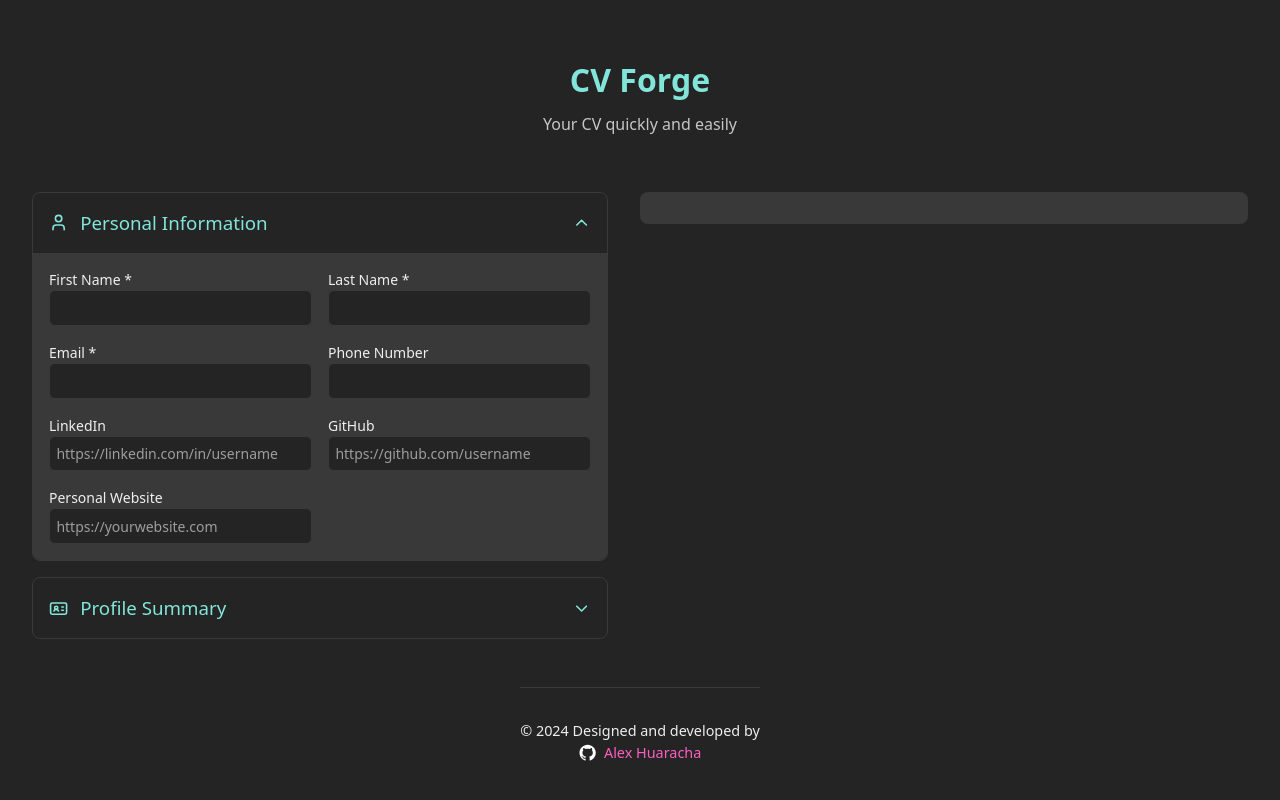
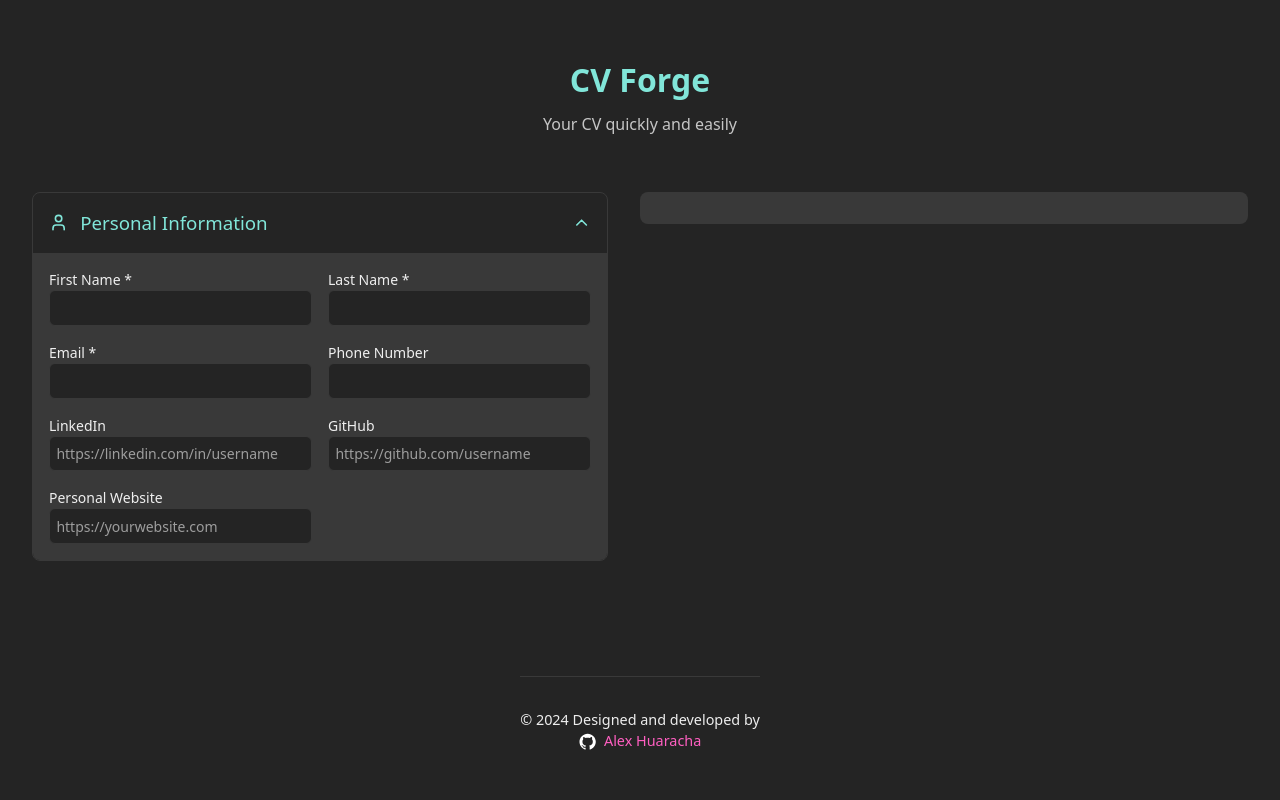
Before and after one commit to Alex-Huaracha/cv-forge, a React (Vite) app: page / in a window 1280 px wide. Shown: the top 800 px of the page. Built offline with nearby package versions, Linux system fonts and the light colour scheme.

Commit message:
refactor: remove ProfileSummary component and associated styles; update PersonalInfo to include autocomplete attributes

```diff
--- a/src/App.jsx
+++ b/src/App.jsx
@@ -1,6 +1,6 @@
 import { useState } from 'react';
 import './App.css';
-import { AccordionSection, PersonalInfo, ProfileSummary } from './components';
+import { AccordionSection, PersonalInfo } from './components';
 
 function App() {
   const [data, setData] = useState({
@@ -63,7 +63,7 @@ function App() {
       ...prevData,
       [section]: newData,
     }));
-    console.log(newData);
+    console.log(`Updated ${section}:`, newData);
   };
 
   return (
@@ -83,14 +83,9 @@ function App() {
           >
             <PersonalInfo
               data={data.personalInfo}
-              onChange={(data) => handleSectionUpdate('personalInfo', data)}
-            />
-          </AccordionSection>
-
-          <AccordionSection icon="summary" title="Profile Summary">
-            <ProfileSummary
-              data={data.profileSummary}
-              // onChange={(data) => updateData('profileSummary', data)}
+              onChange={(newData) =>
+                handleSectionUpdate('personalInfo', newData)
+              }
             />
           </AccordionSection>
         </div>
--- a/src/components/PersonalInfo/PersonalInfo.jsx
+++ b/src/components/PersonalInfo/PersonalInfo.jsx
@@ -39,6 +39,7 @@ export function PersonalInfo({ data, onChange }) {
             type="email"
             id="email"
             name="email"
+            autocomplete="email"
             value={data.email}
             onChange={handleInputChange}
             required
@@ -50,6 +51,7 @@ export function PersonalInfo({ data, onChange }) {
             type="tel"
             id="phone"
             name="phone"
+            autocomplete="tel"
             value={data.phone}
             onChange={handleInputChange}
           />
--- a/src/components/ProfileSummary/ProfileSummary.css
+++ /dev/null
@@ -1,49 +0,0 @@
-.profile-summary {
-  width: 100%;
-}
-
-.profile-summary label {
-  display: block;
-  margin-bottom: 0.5rem;
-  font-size: 0.9rem;
-}
-
-.profile-summary textarea {
-  width: 100%;
-  padding: 0.75rem;
-  border: 1px solid var(--bg-secondary);
-  border-radius: 0.375rem;
-  background: var(--bg-primary);
-  color: var(--text-color);
-  font-family: inherit;
-  line-height: 1.5;
-  resize: none;
-  min-height: 120px;
-  transition: border-color 0.2s ease, box-shadow 0.2s ease;
-}
-
-.profile-summary textarea:focus {
-  outline: none;
-  border-color: var(--text-button);
-  box-shadow: 0 0 0 2px rgba(129, 230, 217, 0.1);
-}
-
-.profile-summary textarea::placeholder {
-  color: var(--text-color);
-  opacity: 0.6;
-}
-
-/* Mobile adjustments */
-@media (max-width: 480px) {
-  .profile-summary textarea {
-    padding: 0.625rem;
-    font-size: 0.9rem;
-  }
-}
-
-/* Tablet and up */
-@media (min-width: 768px) {
-  .profile-summary textarea {
-    min-height: 140px;
-  }
-}
--- a/src/components/ProfileSummary/ProfileSummary.jsx
+++ /dev/null
@@ -1,23 +0,0 @@
-import './ProfileSummary.css';
-
-export function ProfileSummary({ data, onChange }) {
-  const handleChange = (e) => {
-    onChange(e.target.value);
-  };
-
-  return (
-    <div className="profile-summary">
-      <label htmlFor="summary">
-        Highlight your professional experience, skills, and accomplishments in a
-        brief, impactful statement.
-      </label>
-      <textarea
-        id="summary"
-        value={data}
-        onChange={handleChange}
-        placeholder="Write a brief summary about yourself..."
-        rows={4}
-      />
-    </div>
-  );
-}
--- a/src/components/index.js
+++ b/src/components/index.js
@@ -1,4 +1,3 @@
 export * from './AccordionSection/AccordionSection';
 export * from './PersonalInfo/PersonalInfo';
-export * from './ProfileSummary/ProfileSummary';
 // export * from './Education/Education';
```
